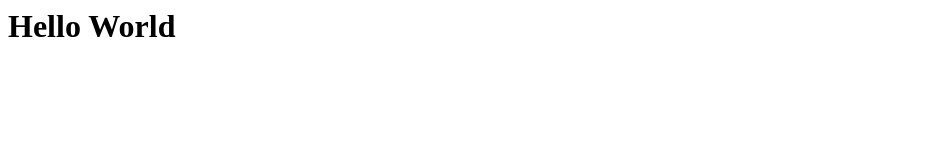
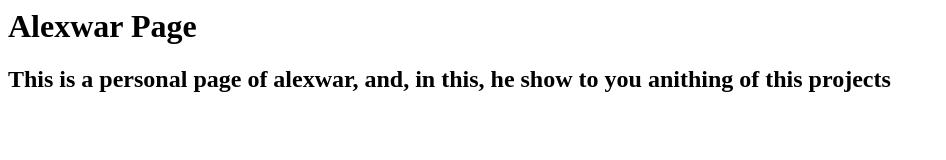
Before and after one commit to AlxCorp/Alexwar, a plain HTML site: page index.html in a window 1280 px wide. Shown: the whole page, without its empty margins (0-946 px from the left). Drawn offline with Linux system fonts and the light colour scheme.

Commit message:
Update index.html

```diff
--- a/index.html
+++ b/index.html
@@ -3,6 +3,7 @@
 		<title>Alexwar</title>
 	</head>
 	<body>
-		<h1> Hello World </h1>
+		<h1>Alexwar Page</h1>
+		<h2>This is a personal page of alexwar, and, in this, he show to you anithing of this projects</h2>
 	</body>
 </html>
```
